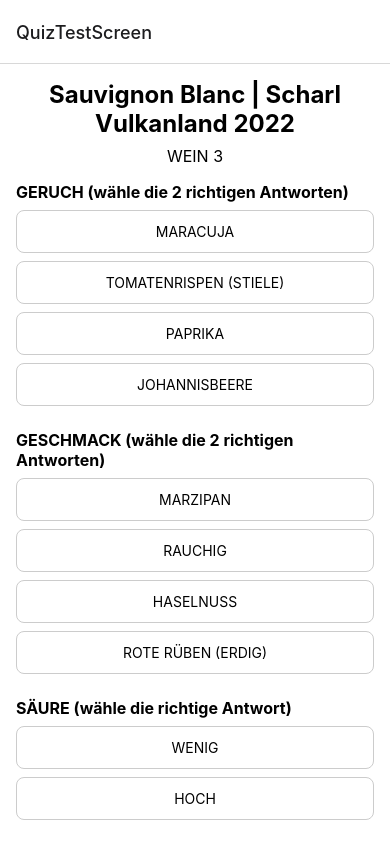
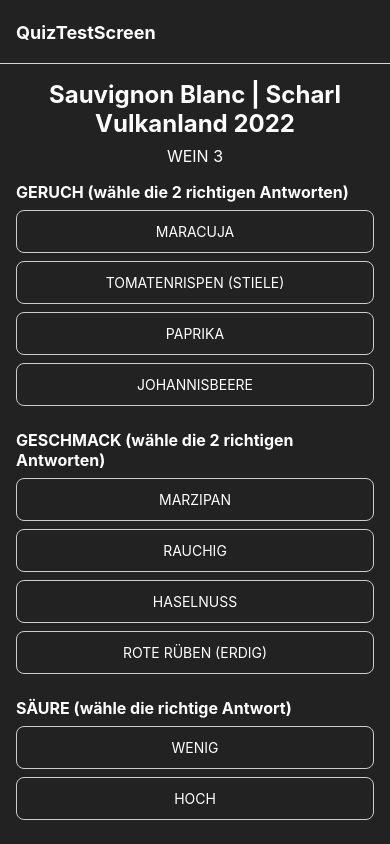
Before and after one commit to 13nico01/DA-VinoVenture, a React Native app in the folder vinoventure_mobile/: screen /QuizTestScreen in a window 390 px wide. Shown: the top 844 px of the page. Built offline with nearby package versions, Linux system fonts and the light colour scheme.

Commit message:
Navigator Style geändert

```diff
--- a/vinoventure_mobile/App.js
+++ b/vinoventure_mobile/App.js
@@ -13,7 +13,13 @@ const Stack = createStackNavigator();
 const App = () => {
   return (
     <NavigationContainer>
-      <Stack.Navigator>
+        <Stack.Navigator
+            screenOptions={{
+                headerStyle: { backgroundColor: '#222' }, // Hintergrundfarbe der Navigationsleiste
+                headerTintColor: '#fff', // Textfarbe der Navigationsleiste
+                headerTitleStyle: { fontWeight: 'bold' }, // Textstil
+            }}
+        >
           {/*<Stack.Screen name="Login" component={Login}/>*/}
           {/*<Stack.Screen name="Registry" component={Registry}/>*/}
           {/*<Stack.Screen name="QrCodeScreen" component={QrCodeScreen}/>*/}
--- a/vinoventure_mobile/Frontend/MainComponents/QuizTestScreen.js
+++ b/vinoventure_mobile/Frontend/MainComponents/QuizTestScreen.jsx
@@ -1,7 +1,7 @@
 import React, { useState } from 'react';
 import {View, Text, TouchableOpacity, StyleSheet, ScrollView} from 'react-native';
 
-const QuizScreen = () => {
+const QuizTestScreen = () => {
     const [selectedAnswers, setSelectedAnswers] = useState({
         smell: [],
         taste: [],
@@ -111,19 +111,21 @@ const calculatePoints = (answers) => {
 const styles = StyleSheet.create({
     container: {
         flex: 1,
-        backgroundColor: '#fff',
+        backgroundColor: '#222',
         padding: 16
     },
     title: {
         fontSize: 24,
         fontWeight: 'bold',
         textAlign: 'center',
-        marginBottom: 8
+        marginBottom: 8,
+        color: '#fff',
     },
     subtitle: {
         fontSize: 16,
         textAlign: 'center',
-        marginBottom: 16
+        marginBottom: 16,
+        color: '#fff',
     },
     section: {
         marginBottom: 16
@@ -131,7 +133,8 @@ const styles = StyleSheet.create({
     sectionTitle: {
         fontSize: 16,
         fontWeight: 'bold',
-        marginBottom: 8
+        marginBottom: 8,
+        color: '#fff',
     },
     option: {
         padding: 12,
@@ -146,15 +149,16 @@ const styles = StyleSheet.create({
         borderColor: '#4caf50'
     },
     optionText: {
-        color: '#000',
+        color: '#fff',
         fontSize: 14
     },
     footer: {
         fontSize: 16,
         fontWeight: 'bold',
         textAlign: 'center',
-        marginTop: 16
+        marginTop: 16,
+        color: '#fff',
     }
 });
 
-export default QuizScreen;
+export default QuizTestScreen;
```
